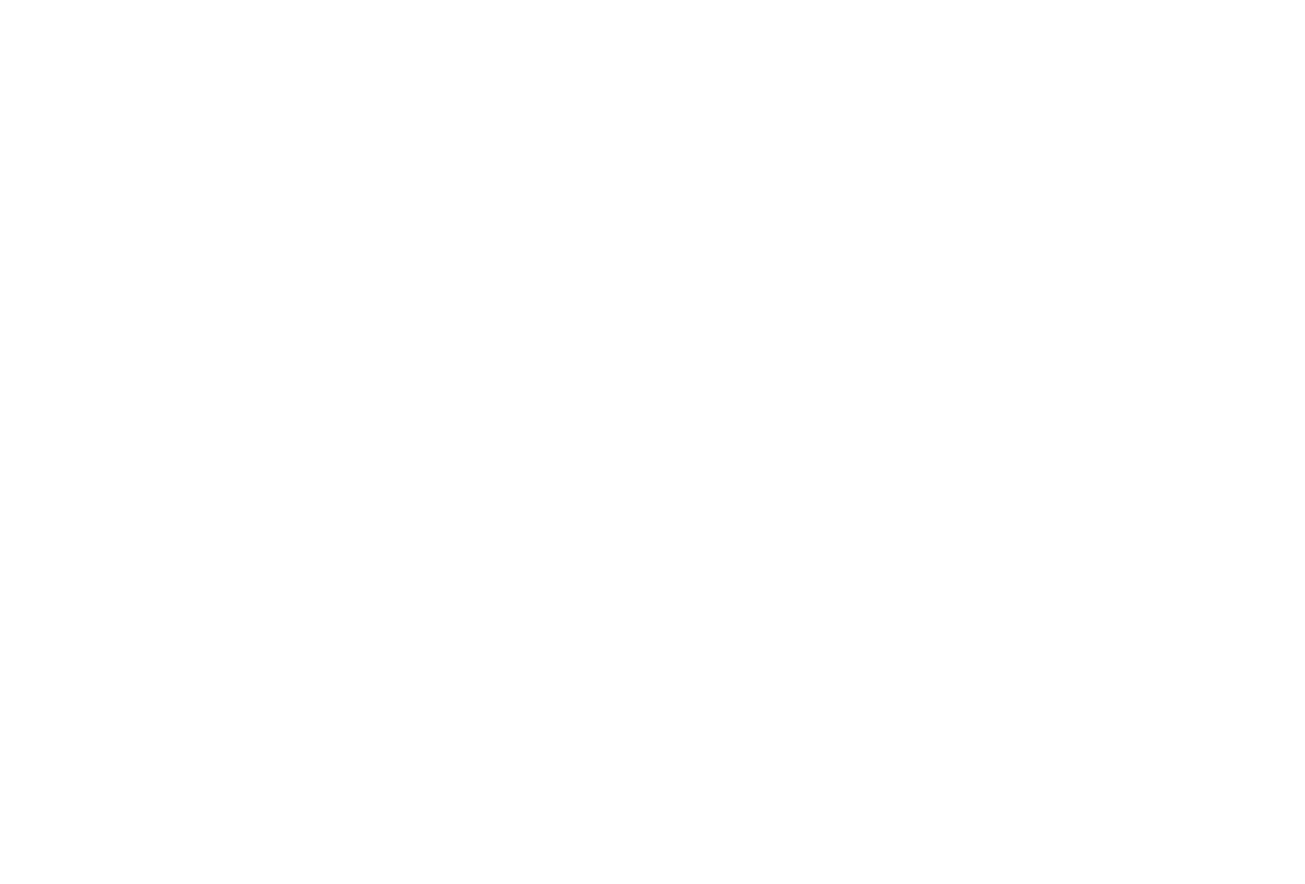
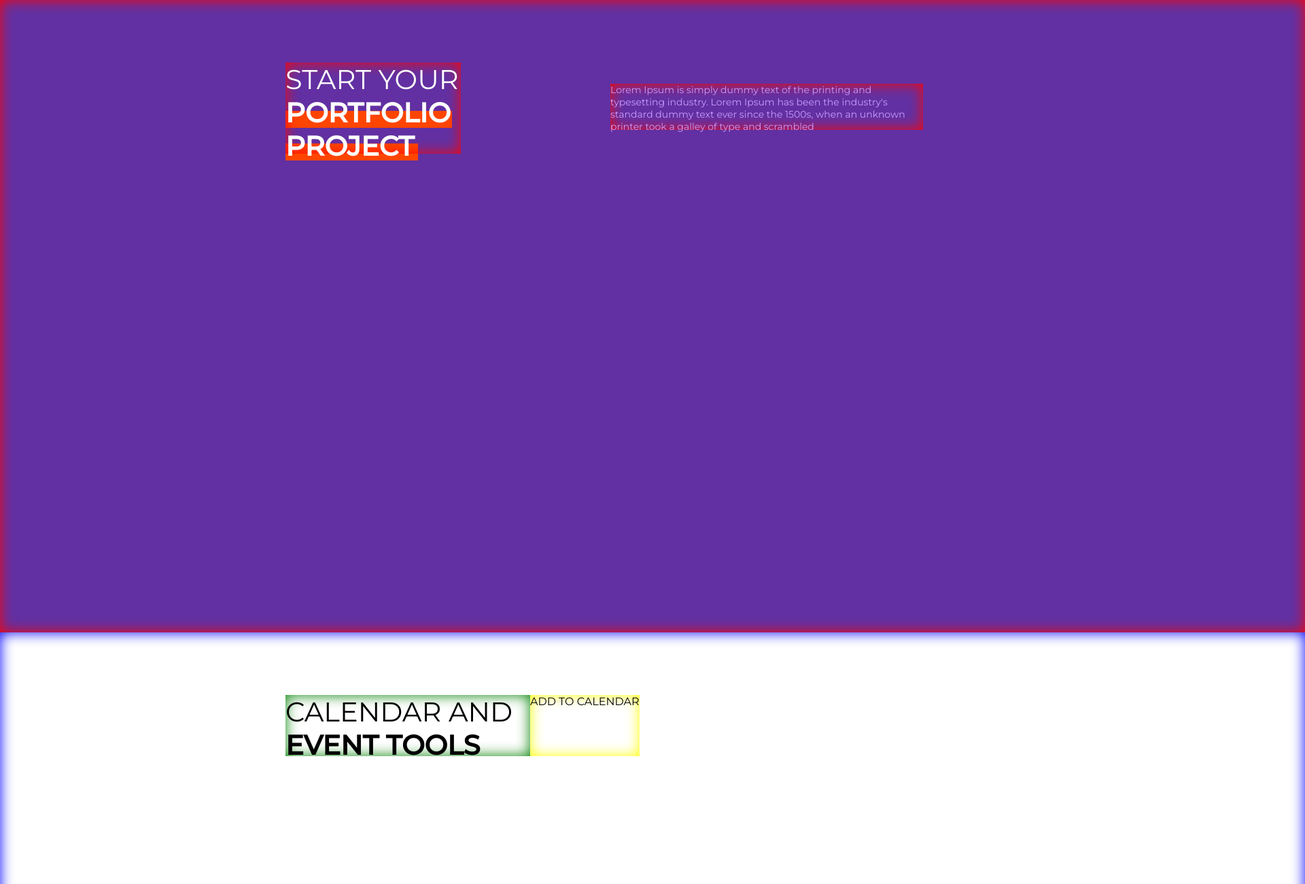
Before and after one commit to holajjm/Techit, a plain HTML site: page index.html in a window 1280 px wide. Shown: the top 1300 px of the page at 68% size, 1920 px wide, since content can reach past the window. Before the commit the page ends 800 px from the top, so only its background shows below. Drawn offline with Linux system fonts and the light colour scheme.

Commit message:
homework title start

```diff
--- a/index.html
+++ b/index.html
@@ -1,11 +1,42 @@
 <!DOCTYPE html>
 <html>
-	<head>
-		<link rel="stylesheet" href="style.css">
-	</head>
-	<body>
 
+<head>
+	<link rel="stylesheet" href="style.css">
+	<link rel="preconnect" href="https://fonts.googleapis.com">
+	<link rel="preconnect" href="https://fonts.gstatic.com" crossorigin>
+	<link href="https://fonts.googleapis.com/css2?family=Montserrat:wght@400;500&display=swap" rel="stylesheet">
+</head>
 
+<body>
 
-	</body>
+	<div class="top">
+		<div class="l_wrapper">
+			<header class="top-header">
+				<h1 class="top-header-title">START YOUR
+					<br><strong>PORTFOLIO PROJECT</strong>
+				</h1>
+				<div class="top-header-contents">Lorem Ipsum is simply dummy text of the printing and typesetting industry. Lorem Ipsum has been the industry's standard dummy text ever since the 1500s, when an unknown printer took a galley of type and scrambled
+				</div>
+			</header>
+			<main class="main"></main>
+		</div>
+	</div>
+
+	<div class="bottom">
+		<div class="l_wrapper">
+			<header class="bottom-header">
+				<h1 class="bottom-header-title">CALENDAR AND
+					<br><strong>EVENT TOOLS</strong>
+				</h1>
+				<div class="bottom-header-contents">
+					ADD TO CALENDAR
+				</div>
+			</header>
+			<main class="main"></main>
+		</div>
+	</div>
+
+</body>
+
 </html>
--- a/style.css
+++ b/style.css
@@ -1,2 +1,88 @@
 /* Resets */
-body {margin: unset;}
+body, p {
+    margin: unset;
+    padding: unset;
+}
+h1 {
+    margin: unset;
+    font-size: unset;
+    font-weight: unset;
+}
+/* Typography */
+:root {
+    font-family: 'Montserrat', 'arial', sans-serif;
+}
+/* Layouts */
+.l_wrapper {
+    padding: 92px 420px 100px 420px;
+    width: 1080px;
+}
+/* Components */
+
+/* Header */
+.top {
+    box-shadow: inset 0 0 20px red;
+    width: 1920px;
+    height: 930px;
+    background-color: #6230A2;
+}
+.top-header {
+    display: flex;
+    position: relative;
+    z-index: 1;
+}
+.top-header-title {
+    box-shadow: inset 0 0 20px red;
+    font-size: 40px;
+    width: 258px;
+    height: 134px;
+    color: white;
+}
+.top-header-title::before {
+    content: '';
+    background-color: #FF4500;
+    position: absolute;
+    bottom: 38px;
+    z-index: -1;
+    width: 245px;
+    height: 25px;
+}
+.top-header-title::after {
+    content: '';
+    background-color: #FF4500;
+    position: absolute;
+    left: 0;
+    bottom: -10px;
+    z-index: -1;
+    width: 195px;
+    height: 25px;
+}
+.top-header-contents {
+    box-shadow: inset 0 0 20px red;
+    width: 460px;
+    height: 68px;
+    margin: 31px 142px 35px auto;
+    font-size: 14px;
+    line-height: 18px;
+    color: #C89DFF;
+}
+
+.bottom-header {
+    display: flex;
+}
+.bottom {
+    box-shadow: inset 0 0 20px blue;
+    width: 1920px;
+    height: 975px;
+}
+.bottom-header-title {
+    box-shadow: inset 0 0 20px green;
+    font-size: 40px;
+    width: 360px;
+    height: 90px;
+}
+.bottom-header-contents {
+    box-shadow: inset 0 0 20px yellow;
+}
+
+/* Main */
```
